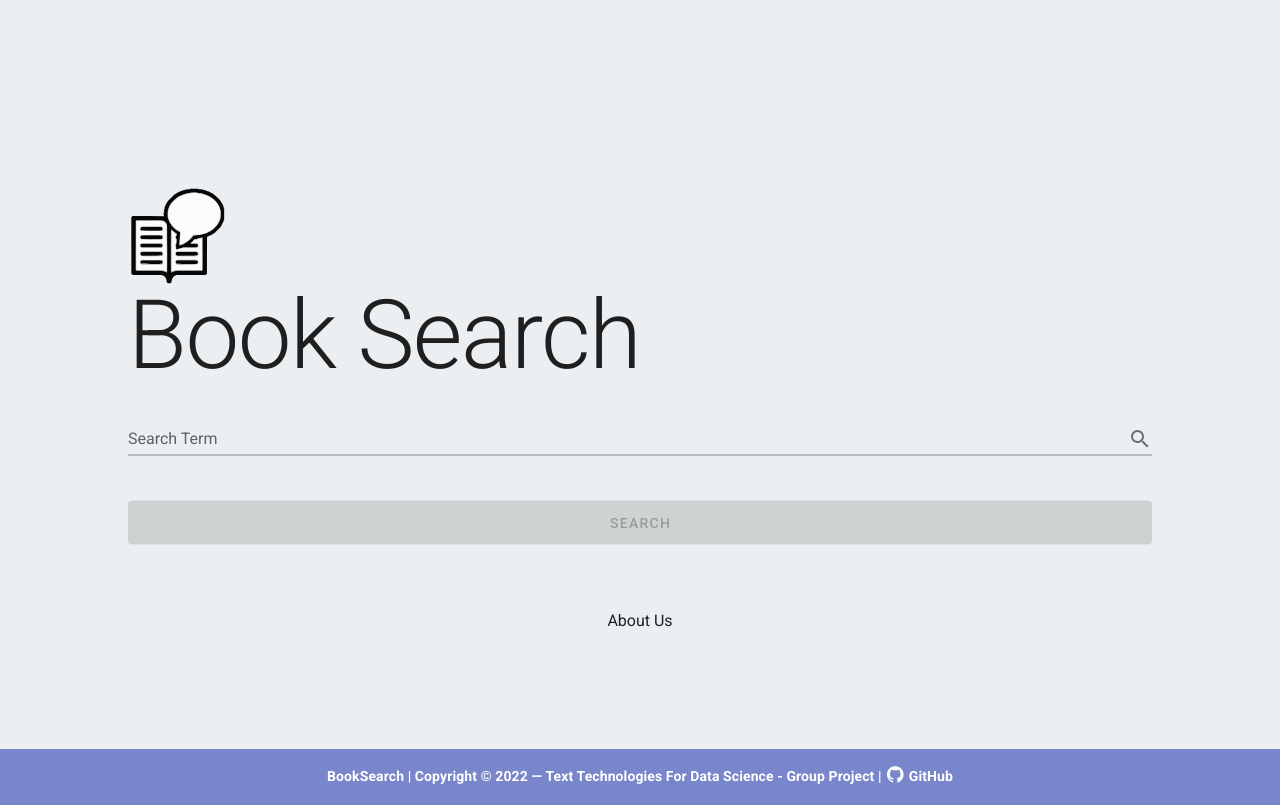
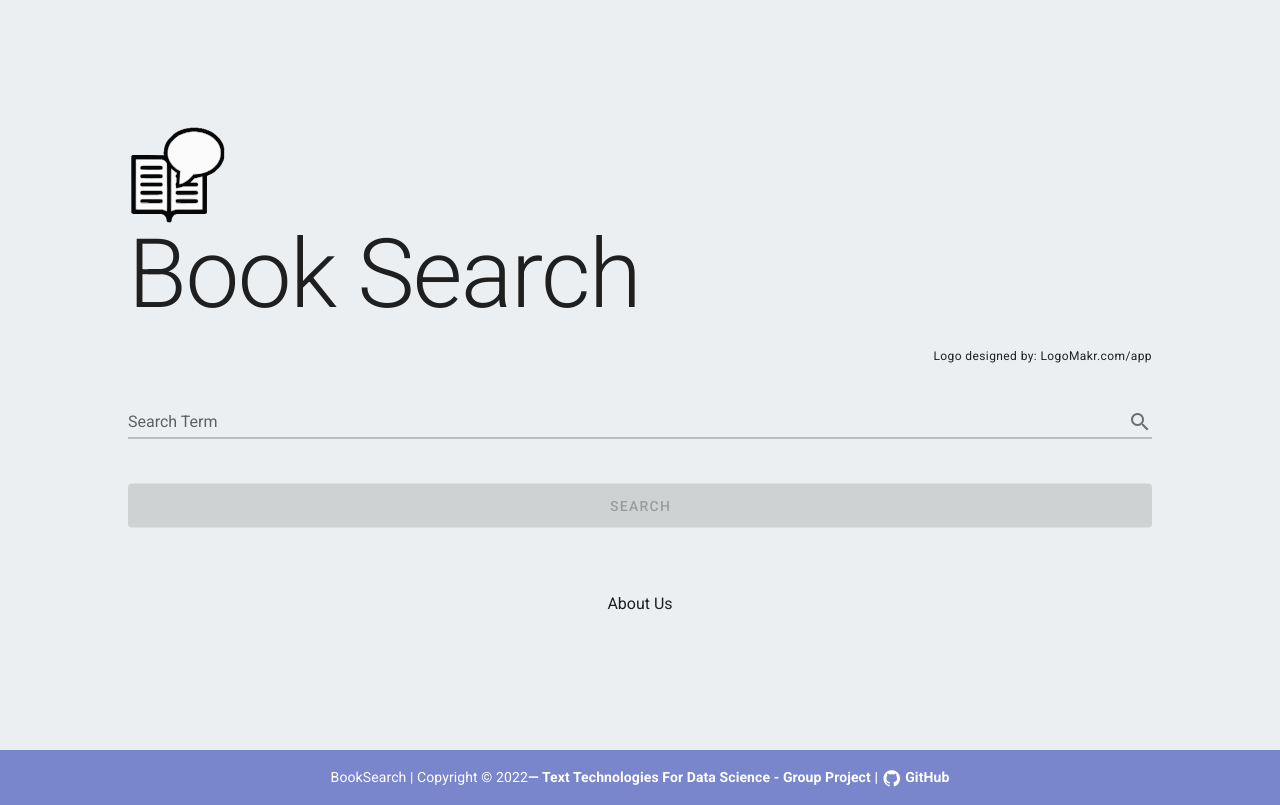
Before and after one commit to Company-Report-Explorer/frontend, a Vue app: page / in a window 1280 px wide. Built offline with nearby package versions, Linux system fonts and the light colour scheme.

Commit message:
style(-): to adjust minor styles

```diff
--- a/src/App.vue
+++ b/src/App.vue
@@ -1,6 +1,6 @@
 <template>
   <v-app style="background: #eceff1">
-    <v-container style="min-height: 93.6vh">
+    <v-container style="min-height: 93.8vh">
       <router-view />
     </v-container>
     <Footer />
--- a/src/components/Footer.vue
+++ b/src/components/Footer.vue
@@ -2,8 +2,10 @@
   <v-footer dark padless>
     <v-card flat tile class="indigo lighten-2 white--text text-center flex">
       <v-card-text class="white--text">
-        <strong>
-          BookSearch | Copyright © {{ new Date().getFullYear() }} —
+        <div class="d-flex justify-center">
+          BookSearch | Copyright © {{ new Date().getFullYear() }}
+          <span class="d-lg-block d-none font-weight-bold">
+            —
             <a
               class="pointer"
               target="_blank"
@@ -17,9 +19,10 @@
               target="_blank"
               href="https://github.com/orgs/Company-Report-Explorer/repositories"
             >
-            <v-icon class="pb-1" dense>mdi-github</v-icon> GitHub
+              <v-icon dense>mdi-github</v-icon> GitHub
             </a>
-        </strong>
+          </span>
+        </div>
       </v-card-text>
     </v-card>
   </v-footer>
--- a/src/views/Home.vue
+++ b/src/views/Home.vue
@@ -6,6 +6,12 @@
           <div>
             <v-img width="100px" src="@/assets/logo.svg"></v-img>Book Search
           </div>
+        </v-col>
+      </v-row>
+      <v-row>
+        <v-col class="text-caption text-right">
+          Logo designed by:
+          <a href="https://logomakr.com/app/">LogoMakr.com/app</a>
         </v-col>
       </v-row>
       <v-row>
@@ -34,7 +40,7 @@
           </v-btn>
         </v-col>
       </v-row>
-      <v-row class="mt-16" justify="center">
+      <v-row class="my-16" justify="center">
         <router-link to="/about">About Us</router-link>
       </v-row>
     </v-form>
--- a/src/views/Search.vue
+++ b/src/views/Search.vue
@@ -80,12 +80,6 @@ export default {
         { title: "Book 3", words: ["Word6", "Word2"] },
       ];
     },
-    clear() {
-      this.loading = true;
-      setTimeout(() => {
-        this.books = [];
-      }, 500);
-    },
   },
 };
 </script>
```
Lines whose indentation alone changed are shown as unchanged.
